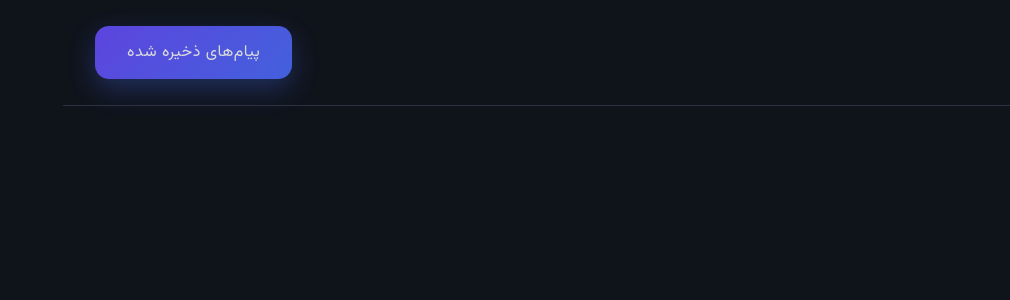
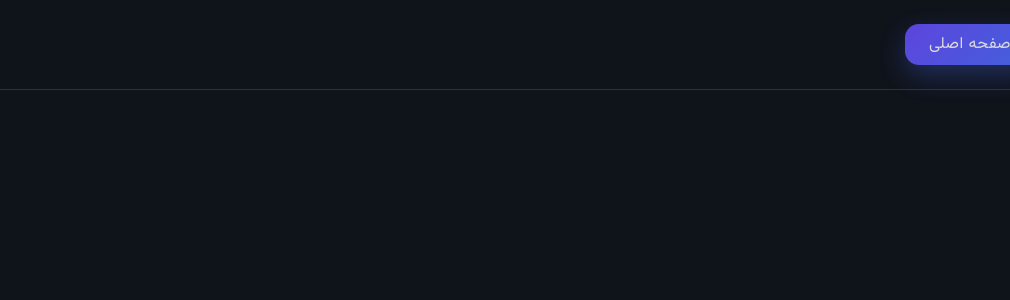
Before and after one commit to WeBeato/Dalile-Moondan, a React (Vite) app: page /saved-messages in a window 1280 px wide. Shown: the top 300 px of the page, without its empty margins (270-1280 px from the left). Built offline with nearby package versions, Linux system fonts and the light colour scheme.

Commit message:
show saved messages and handle delete a saved message

```diff
--- a/src/App.jsx
+++ b/src/App.jsx
@@ -2,14 +2,33 @@ import "./App.css";
 import { BrowserRouter, Routes, Route } from "react-router";
 import Home from "./pages/Home";
 import SavedMessages from "./pages/SavedMessages";
+import { useState } from "react";
 
 function App() {
+  const [savedMessages, setSavedMessages] = useState([]);
+
   return (
     <div className="app">
       <BrowserRouter>
         <Routes>
-          <Route path="/" element={<Home />} />
-          <Route path="/saved-messages" element={<SavedMessages />} />
+          <Route
+            path="/"
+            element={
+              <Home
+                savedMessages={savedMessages}
+                setSavedMessages={setSavedMessages}
+              />
+            }
+          />
+          <Route
+            path="/saved-messages"
+            element={
+              <SavedMessages
+                savedMessages={savedMessages}
+                setSavedMessages={setSavedMessages}
+              />
+            }
+          />
         </Routes>
       </BrowserRouter>
     </div>
--- a/src/pages/Home.jsx
+++ b/src/pages/Home.jsx
@@ -4,9 +4,8 @@ import CardMessage from "../components/CardMessage";
 import Footer from "../components/Footer";
 import SendMessageForm from "../components/SendMessageForm";
 
-export default function Home() {
+export default function Home({ savedMessages, setSavedMessages }) {
   const [isOpen, setIsOpen] = useState(false);
-  const [savedMessages, setSavedMessages] = useState([]);
 
   return (
     <div>
--- /dev/null
+++ b/src/pages/SavedMessages.css
@@ -0,0 +1,98 @@
+.saved-messages {
+    padding: 32px;
+}
+
+.saved-messages__btn {
+    color: #fff;
+    background: linear-gradient(135deg, #6b4eff, #4c6fff);
+    padding: 8px 24px;
+    border-radius: 14px;
+    letter-spacing: 0.5px;
+    box-shadow: 0 10px 28px rgba(76, 111, 255, 0.35);
+    transition: all 250ms ease;
+    opacity: 0.85;
+}
+
+.saved-messages__wrap {
+    margin-top: 32px;
+    display: flex;
+    align-items: center;
+    justify-content: start;
+    gap: 24px;
+    border-top: 1px solid #2A3140;
+    padding-top: 32px;
+}
+
+.message__card {
+    width: 350px;
+    border: 1px solid #2A3140;
+    background: linear-gradient(180deg, rgba(26, 32, 44, 0.9), rgba(15, 19, 26, 0.9));
+    padding: 24px;
+    border-radius: 16px;
+    position: relative;
+}
+
+.saved-messages .message__text {
+    font-size: 18px;
+
+}
+
+.saved-messages .message__author {
+    text-align: right;
+}
+
+.saved-messages .delete {
+    width: 24px;
+    height: 24px;
+    position: absolute;
+    left: 24px;
+    bottom: 24px;
+    cursor: pointer;
+}
+
+.confirm-backdrop {
+    position: fixed;
+    top: 0;
+    left: 0;
+    width: 100%;
+    height: 100%;
+    background: rgba(0, 0, 0, 0.5);
+    display: flex;
+    align-items: center;
+    justify-content: center;
+}
+
+.confirm-modal {
+    background: #1A202C;
+    border: 1px solid #2A3140;
+    border-radius: 16px;
+    padding: 32px;
+}
+
+.confirm-modal p {
+    margin-bottom: 24px;
+}
+
+.confirm-delete-btn,
+.confirm-cancel-btn {
+    color: #c9d1d9;
+    border: 1px solid #2A3140;
+    padding: 10px 28px;
+    border-radius: 999px;
+    font-size: 14px;
+    transition: all 250ms ease;
+}
+
+.confirm-delete-btn {
+    margin-left: 16px;
+}
+
+.confirm-delete-btn:hover {
+    border-color: #b42118;
+    color: #b42118;
+}
+
+.confirm-cancel-btn:hover {
+    border-color: #175cd3;
+    color: #175cd3;
+}
--- a/src/pages/SavedMessages.jsx
+++ b/src/pages/SavedMessages.jsx
@@ -1,10 +1,72 @@
-import Header from "../components/Header";
+import "./SavedMessages.css";
+import deleteIcon from "../../public/images/delete-icon.svg";
+import { useEffect, useState } from "react";
+import { Link } from "react-router";
 
-export default function SavedMessages() {
+export default function SavedMessages({ savedMessages, setSavedMessages }) {
+  const [confirmId, setConfirmId] = useState(null);
+
+  useEffect(() => {
+    const stored = localStorage.getItem("savedMessages");
+    if (stored) {
+      setSavedMessages(JSON.parse(stored));
+    }
+  }, []);
+
+  const askDelete = (id) => {
+    setConfirmId(id);
+  };
+
+  const handleDelete = (id) => {
+    setSavedMessages((prev) => {
+      const updated = prev.filter((msg) => msg.id !== id);
+      localStorage.setItem("savedMessages", JSON.stringify(updated));
+      return updated;
+    });
+    setConfirmId(null);
+  };
+
   return (
-    <div>
-      <Header />
-      SavedMessages
+    <div className="saved-messages">
+      <Link to="/" className="saved-messages__btn">
+        صفحه اصلی
+      </Link>
+
+      <div className="saved-messages__wrap">
+        {savedMessages.map((message) => (
+          <div className="message__card">
+            <p className="message__text">
+              {message.textMessage.substring(0, 100) + "..."}
+            </p>
+            <p className="message__author">{message.author}</p>
+            <img
+              src={deleteIcon}
+              className="delete"
+              onClick={() => askDelete(message.id)}
+            />
+          </div>
+        ))}
+      </div>
+
+      {confirmId && (
+        <div className="confirm-backdrop">
+          <div className="confirm-modal">
+            <p>این پیام حذف شود؟</p>
+            <button
+              className="confirm-delete-btn"
+              onClick={() => handleDelete(confirmId)}
+            >
+              حذف
+            </button>
+            <button
+              className="confirm-cancel-btn"
+              onClick={() => setConfirmId(null)}
+            >
+              انصراف
+            </button>
+          </div>
+        </div>
+      )}
     </div>
   );
 }
```
Also changed, not shown: public/images/delete-icon.svg (added).
